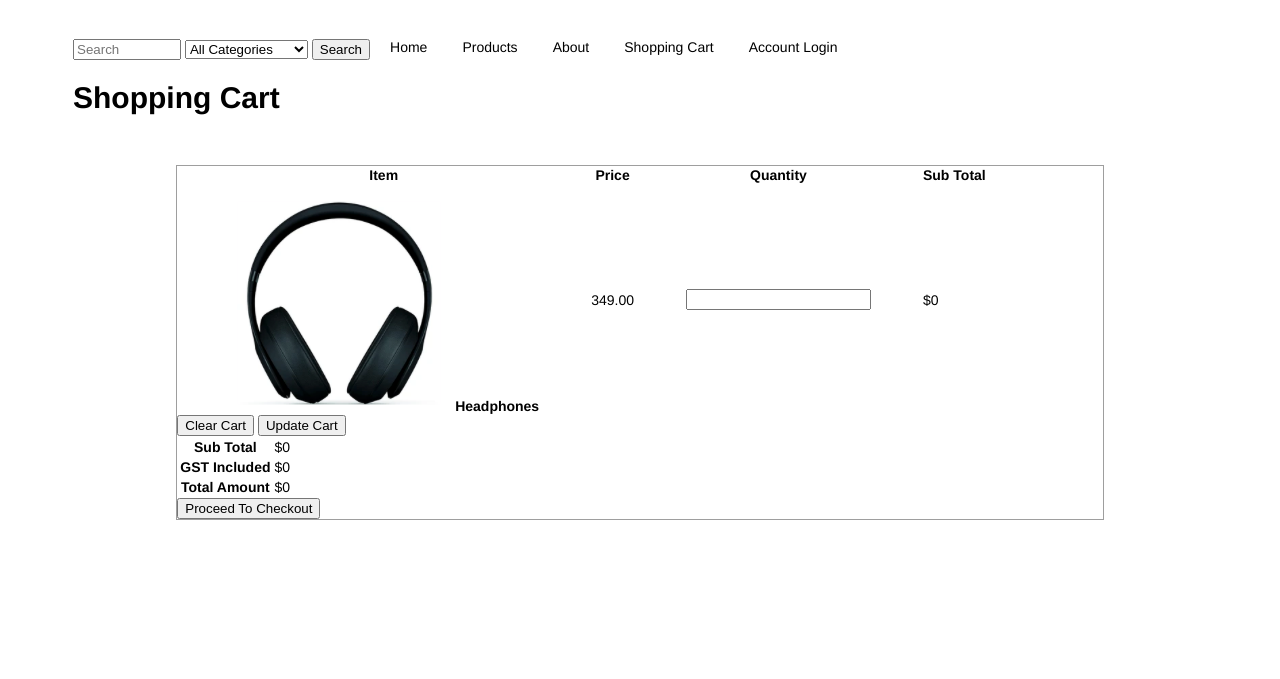
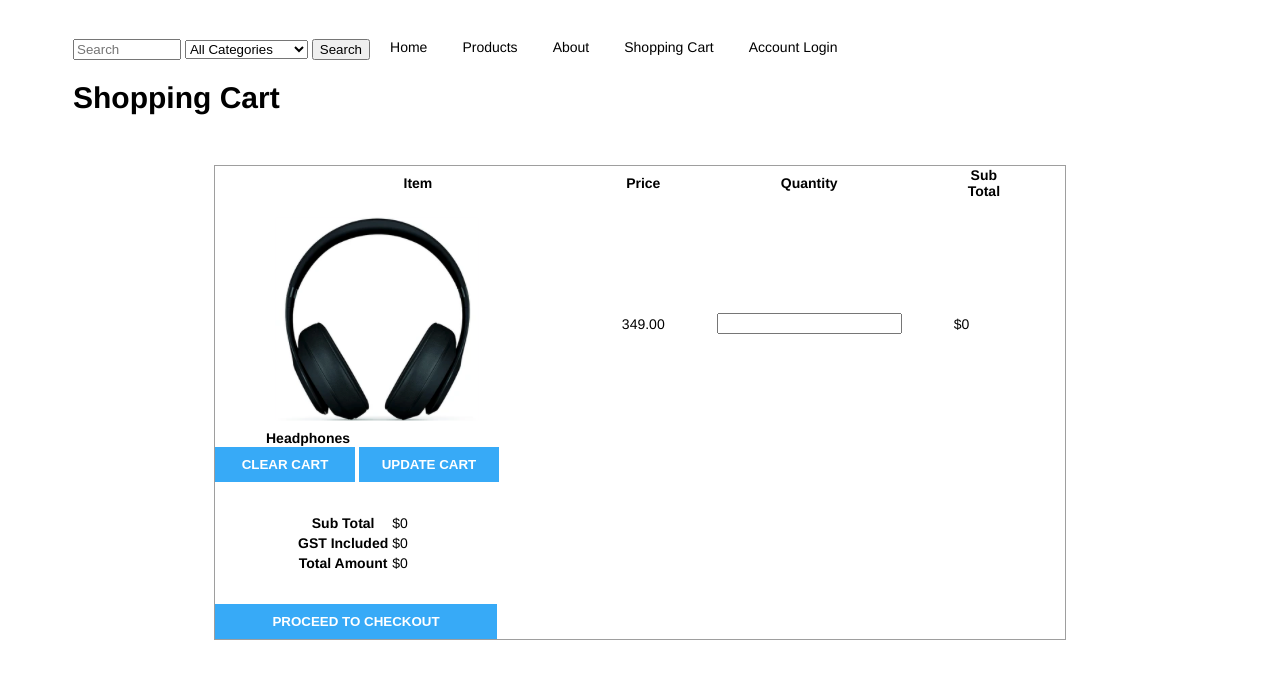
Before and after one commit to eust0015/COMP2772, a PHP site: page /cart.php in a window 1280 px wide. Shown: the top 679 px of the page. Run offline with PHP 8.4, Linux system fonts and the light colour scheme.

Commit message:
js update

```diff
--- a/cart.php
+++ b/cart.php
@@ -80,14 +80,14 @@
                         </tbody>
                     </table>
                 </div>
-                <div class='cart-actions'>
+
+                <div class='cart-summary' id='cart-summary'>
+                    <div class='cart-buttons'>
                         <input type="button" name='update-cart-action' id='empty-cart' value='Clear Cart'>
                         <input type="button" name='update-cart-action' id='update-cart' value='Update Cart'>
                     </div>
-
-                <div class='cart-summary'>
-               <div class='cart-totals'>
-                   <table class='data-totals'>
+                    <div class='cart-totals' id='cart-totals'>
+                        <table class='data-totals' id='summaryTotals'>
                         <tbody>
                             <tr class='sub-total'>
                                 <th class='amount-label'>Sub Total</th>
@@ -111,7 +111,9 @@
                     </table>
                </div>
             </div>
-            <input type='submit' value='Proceed To Checkout'>
+            <div id='proceed-to-checkout-button'>
+                <input type='submit' id='proceed-to-checkout' value='Proceed To Checkout'>
+            </div>
             </form>
         </div>
         <?php
--- a/scripts/script.js
+++ b/scripts/script.js
@@ -22,7 +22,8 @@ function updateSummarySubtotal(){
 updateSummarySubtotal();
 
 function updateSummaryGST(){
-    document.querySelector('#summaryGST').textContent = "$" + subtotal / 10;
+    let gst = subtotal / 10;
+    document.querySelector('#summaryGST').textContent = "$" + gst;
 }
 
 function updateSummaryTotal(){
--- a/styles/style.css
+++ b/styles/style.css
@@ -27,15 +27,12 @@ html{
 #h1:hover{
   color: black;
 }
-
 ul #menu li {
   display:inline;
 }
-
 #formSearch{
   display: inline;
 }
-
 #textSearch{
   width: 100px;
 }
@@ -94,7 +91,7 @@ html{
 }
 .cart-container{
   border: 1px solid #9e9e9e;
-    width: 75%;
+  width: 850px;
   margin: auto;
   margin-top: 50px;
 }
@@ -102,3 +99,45 @@ html{
   border-collapse: separate;
   border-spacing: 50px 0;
 }
+#empty-cart{
+  padding-top: 10px;
+  font-weight: bold;
+  text-transform: uppercase;
+  color: white;
+  background-color: rgb(55, 170, 247);
+  padding: 10px;
+  width: 140px;
+  border: none;
+}
+#empty-cart:hover{
+  background-color: rgb(0, 69, 218);
+}
+#update-cart{
+  padding-top: 10px;
+  font-weight: bold;
+  text-transform: uppercase;
+  color: white;
+  background-color: rgb(55, 170, 247);
+  padding: 10px;
+  width: 140px;
+  border: none;
+}
+#update-cart:hover{
+  background-color: rgb(0, 69, 218);
+}
+#proceed-to-checkout{
+  padding-top: 10px;
+  font-weight: bold;
+  text-transform: uppercase;
+  color: white;
+  background-color: rgb(55, 170, 247);
+  padding: 10px;
+  width: 282px;
+  border: none;
+}
+#proceed-to-checkout:hover{
+  background-color: rgb(0, 69, 218);
+}
+#cart-totals{
+  padding: 30px 80px;
+}
```
Lines whose indentation alone changed are shown as unchanged.
